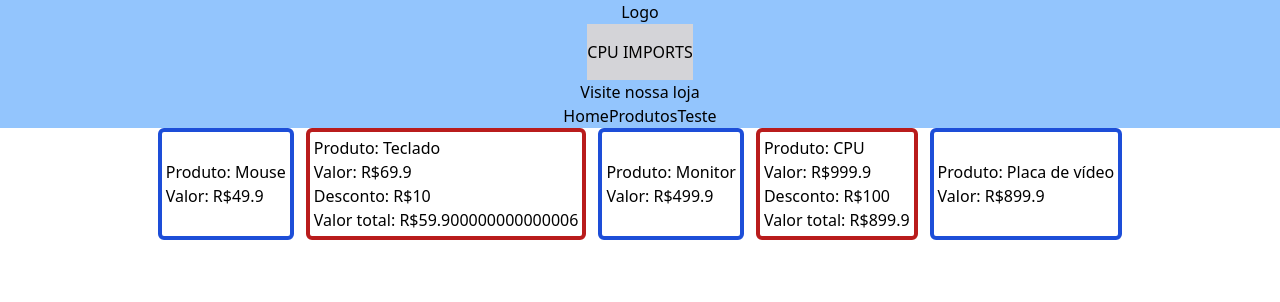
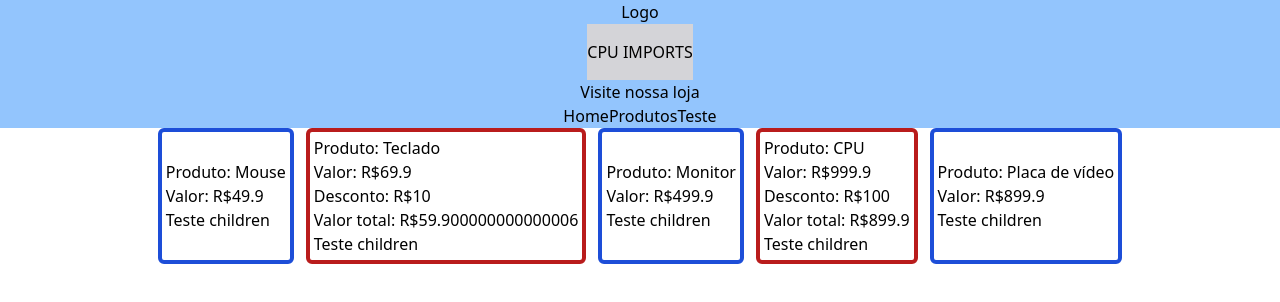
Before and after one commit to cleversonandrade/Estudos_React, a Next.js app: page /produtos/produtos in a window 1280 px wide. Shown: the top 302 px of the page. Built offline with nearby package versions, Linux system fonts and the light colour scheme.

Commit message:
children

```diff
--- a/src/components/Card.tsx
+++ b/src/components/Card.tsx
@@ -1,10 +1,9 @@
-import Topo from "./Topo";
-
 interface CardPros {
     produto: string,
     valor: number,
     desconto: number,
-    funcao: any
+    funcao: any,
+    children: any
 }
 
 const Card = (props:CardPros) => {
@@ -23,6 +22,7 @@ const Card = (props:CardPros) => {
                     <div>Valor total: R${props.funcao(props.valor, props.desconto)}</div>
                 </div>
             )}
+            <div>{props.children[0]}</div>
         </div>
     );
 }
--- a/src/pages/produtos/produtos.tsx
+++ b/src/pages/produtos/produtos.tsx
@@ -1,7 +1,6 @@
 import Card from "@/components/Card";
 import Topo from "@/components/Topo";
 import { useRouter } from "next/router";
-
 
 const produtos = [
     {
@@ -65,7 +64,10 @@ const ProdutosPagina = () => {
                     if(e.disponivel) {
                         return(
                             // eslint-disable-next-line react/jsx-key
-                            <Card key={e.id} produto={e.produto} valor={e.valor} desconto={e.desconto} funcao={calc_desc} />
+                            <Card key={e.id} produto={e.produto} valor={e.valor} desconto={e.desconto} funcao={calc_desc}>
+                              <div>Teste children</div>
+                              <div>Ainda é um teste</div>
+                            </Card>
                         )}
                     })
                 }
```
